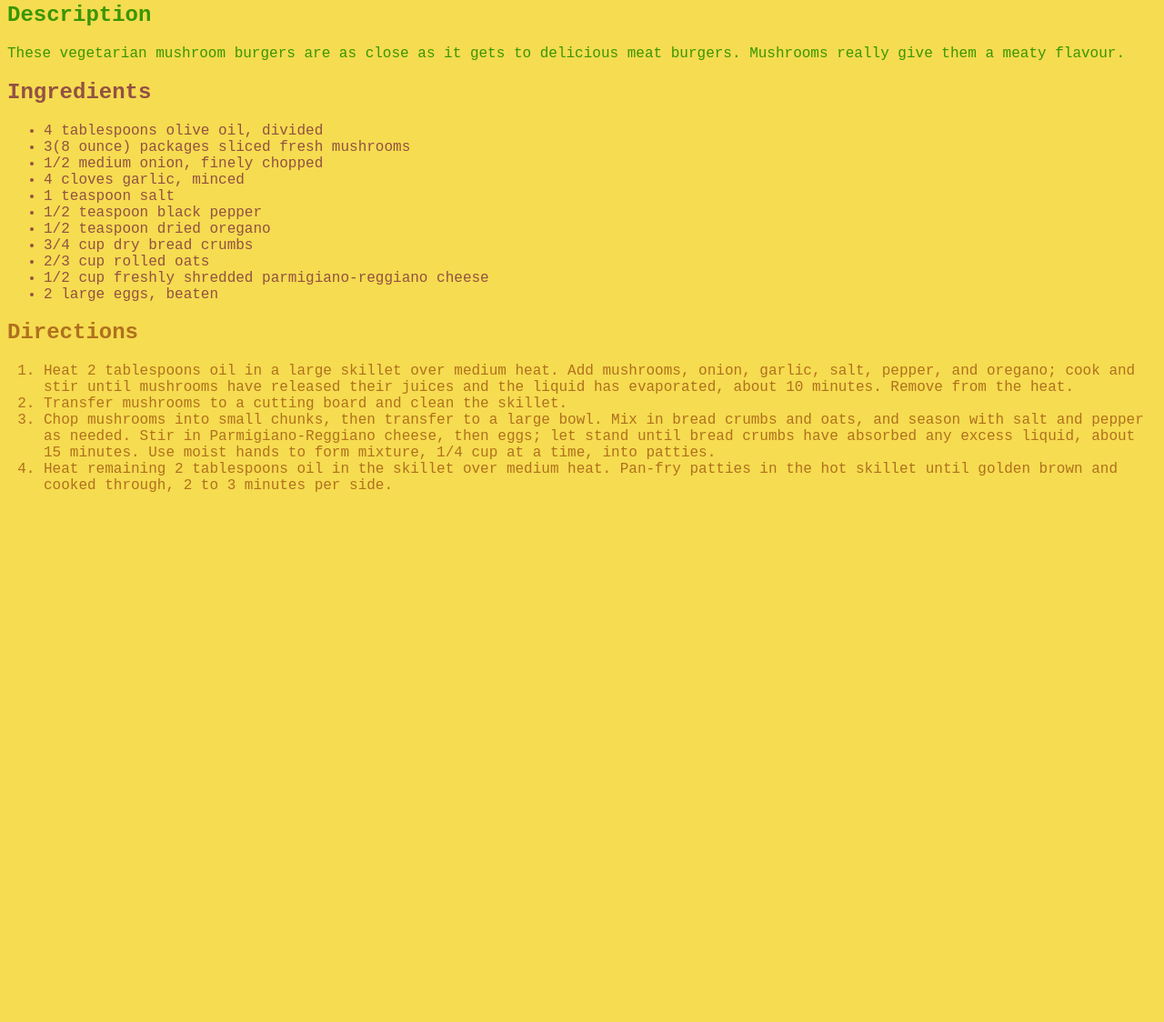
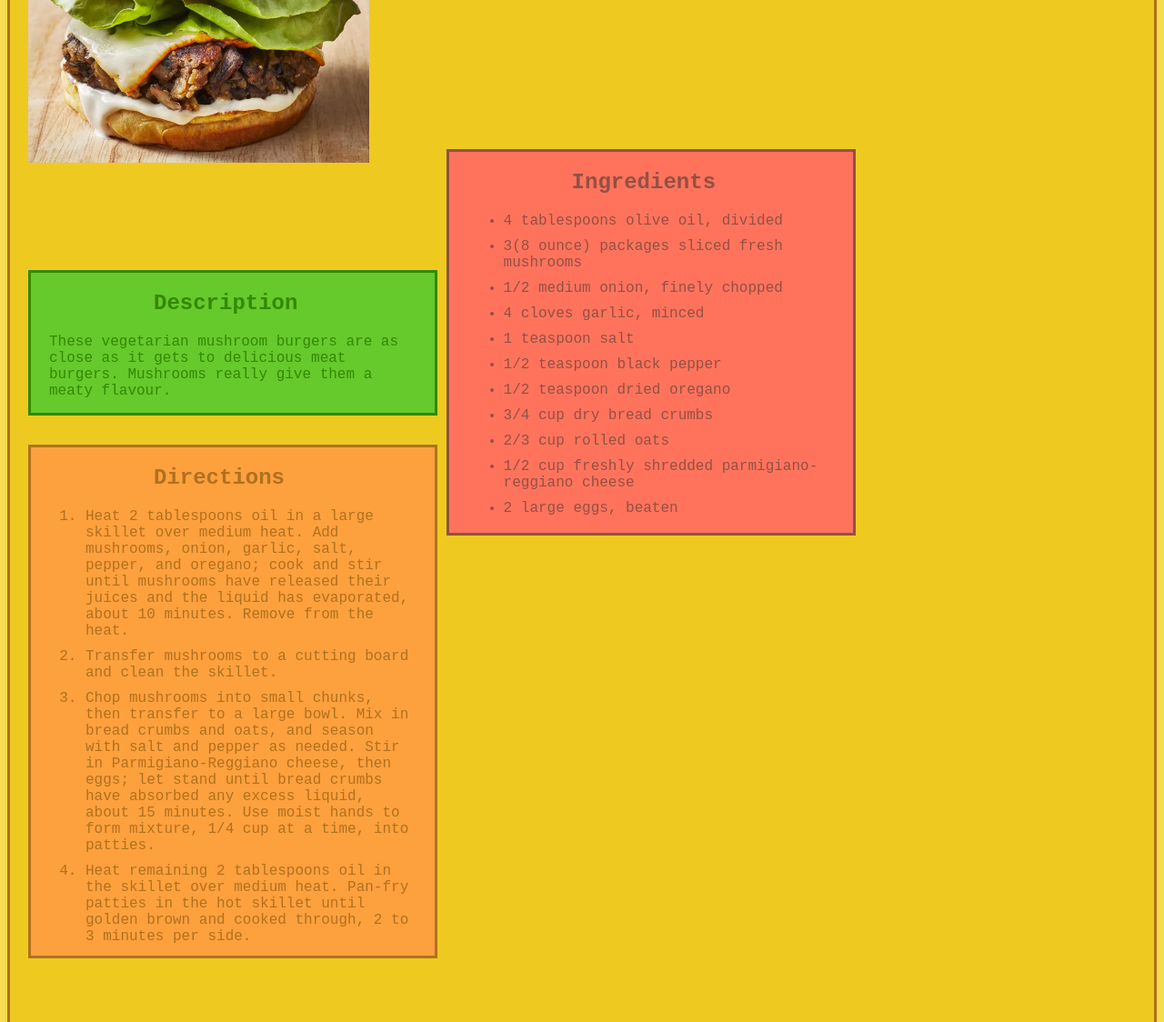
Before and after one commit to wavyaluxx/odin-recipes, a plain HTML site: page recipes/burger.html in a window 1280 px wide. Shown: the part 477-1601 px from the top of the page at 91% size. Before the commit the page ends 1036 px from the top, so only its background shows below. Drawn offline with Linux system fonts and the light colour scheme.

Commit message:
Modified customizations for recipes' html files

```diff
--- a/recipes/burger.html
+++ b/recipes/burger.html
@@ -7,13 +7,18 @@
     </head>
 
     <body class="burger">
-        <h1 class="title">Mushroom Veggie Burger</h1>
+        <div class="recipe-card">
+            <h1>Mushroom Veggie Burger</h1>
             <img class="main-img" src="../img/burger.webp" alt="Prepped Delicious Mushroom Veggie Burger">
-        <h2 class="description">Description</h2>
-            <p class="description">These vegetarian mushroom burgers are as close as it gets to delicious meat burgers. Mushrooms really
+            <div class="recipe-info">
+                <div class="description">
+                    <h2>Description</h2>
+                        <p>These vegetarian mushroom burgers are as close as it gets to delicious meat burgers. Mushrooms really
                         give them a meaty flavour.</p>
-        <h2 class="ingredients">Ingredients</h2>
-            <ul class="ingredients">
+                </div>
+                <div class="ingredients">
+                    <h2>Ingredients</h2>
+                        <ul>
                             <li>4 tablespoons olive oil, divided</li>
                             <li>3(8 ounce) packages sliced fresh mushrooms</li>
                             <li>1/2 medium onion, finely chopped</li>
@@ -26,8 +31,10 @@
                             <li>1/2 cup freshly shredded parmigiano-reggiano cheese</li>
                             <li>2 large eggs, beaten</li>
                         </ul>
-        <h2 class="directions">Directions</h2>
-            <ol class="directions">
+                </div>
+                <div class="directions">
+                    <h2>Directions</h2>
+                        <ol>
                             <li>Heat 2 tablespoons oil in a large skillet over medium heat. Add mushrooms, onion, garlic, salt,
                             pepper, and oregano; cook and stir until mushrooms have released their juices and the liquid has
                             evaporated, about 10 minutes. Remove from the heat.</li>
@@ -39,5 +46,8 @@
                             <li>Heat remaining 2 tablespoons oil in the skillet over medium heat. Pan-fry patties in the hot skillet
                             until golden brown and cooked through, 2 to 3 minutes per side.</li>
                         </ol>
+                </div>
+            </div>
+        </div>
     </body>
 </html>
--- a/styles.css
+++ b/styles.css
@@ -1,3 +1,7 @@
+* {
+    box-sizing: border-box;
+}
+
 body {
     font-family: "Courier New", monospace;
 }
@@ -14,30 +18,113 @@ body {
 .main-img {
     height: 375px;
     width: auto;
+    display: inline-block;
+    margin-right: 60px;
+    margin-bottom: 30px;
+}
+
+.recipe-card {
+    border-style: solid;
+    padding-left: 20px;
+    margin: 200px 0;
+    padding-bottom: 40px;
+}
+
+.recipe-card h1 {
+    margin-top: 20px;
+}
+
+.recipe-card h2 {
+    padding-left: 115px;
+}
+
+.recipe-info {
+    display: inline-block;
+    vertical-align: top;
+    padding-top: 50px;
+}
+
+.description,
+.ingredients,
+.directions {
+    display: inline-block;
+    width: 450px;
+    vertical-align: top;
+    border-style: solid;
+    padding: 0 20px;
 }
 
 .asparagus {
+    background-color: #6ee02c;
+    color: #11500c;
+}
+
+.asparagus .recipe-card {
     background-color: #389600;
-    color: #11500c;
+    border-color: #11500c;
+}
+
+.asparagus .description,
+.asparagus .ingredients,
+.asparagus .directions {
+    background-color: #48bd00;
+    border-color: #11500c;
 }
 
 .burger {
     background-color: #f6dc50;
-}
-
-.burger .title, .directions {
     color: #b0711e;
 }
 
+.burger .main-img {
+    margin-top: auto;
+}
+
+.burger .recipe-card {
+    border-color: #b0711e;
+    background-color: #eeca20;
+}
+
+.burger .description,
+.burger .ingredients,
+.burger .directions {
+    vertical-align: middle;
+    margin-top: -100px;
+}
+
 .burger .description{
-    color: #389600;
+    color: #348800;
+    height: 160px;
+    background-color: #66c92c;
 }
 
 .burger .ingredients {
     color: #925143;
+    height: 425px;
+    background-color: #ff735c;
+}
+
+.burger .directions {
+    color: #b0711e;
+    height: 565px;
+    margin-bottom: 30px;
+    background-color: #fda03e;
+}
+
+.recipe-card p,
+.recipe-card li,
+.recipe-card ul,
+.recipe-card ol {
+    padding-bottom: 10px;
 }
 
 .lasagna {
     background-color: #ffbd63;
     color: #ff7a24;
 }
+
+.lasagna .description,
+.lasagna .ingredients,
+.lasagna .directions {
+    background-color: #ffc676;
+}
```
Also changed, not shown: recipes/asparagus.html (+11 -0 lines), recipes/lasagna.html (+9 -1 lines). Lines whose indentation alone changed are shown as unchanged.
